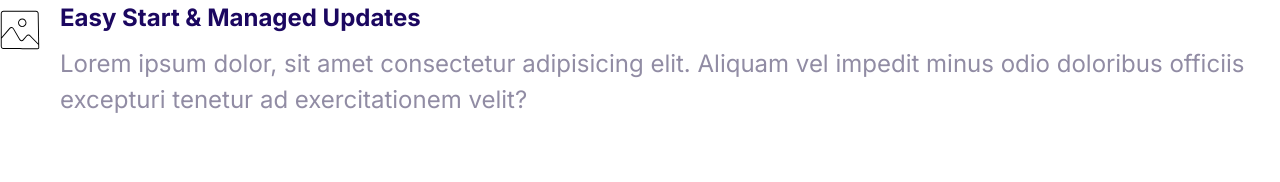
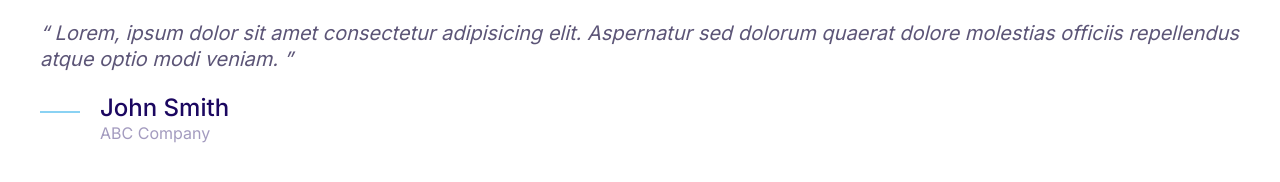
Before and after one commit to Klemen03/My-First-Website, a plain HTML site: page index.html in a window 1280 px wide. Drawn offline with Linux system fonts and the light colour scheme.

Commit message:
Build the quote component.

```diff
--- a/css/styles.css
+++ b/css/styles.css
@@ -4,6 +4,7 @@
   --color-accent: #ff3400;
   --color-headings: #1b0760;
   --color-body: #918ca4;
+  --color-body-darker: #5c5577;
   --color-border: #ccc;
   --border-radius: 30px;
 }
@@ -373,3 +374,52 @@ a {
 .media__image {
   margin-top: 1rem;
 }
+
+/* Quotes */
+.quote {
+  font-size: 3rem;
+  font-style: italic;
+  color: var(--color-body-darker);
+  line-height: 1.3;
+}
+
+.quote__text::before {
+  content: open-quote;
+}
+
+.quote__text::after {
+  content: close-quote;
+}
+
+.quote__author {
+  font-size: 3rem;
+  font-weight: 500;
+  font-style: normal;
+  margin-bottom: 0;
+}
+
+.quote__organization {
+  color: var(--color-headings);
+  opacity: 0.4;
+  font-size: 2rem;
+  font-style: normal;
+}
+
+.quote__line {
+  position: relative;
+  bottom: 10px;
+}
+
+@media screen and (min-width: 1024px) {
+  .quote {
+    font-size: 2rem;
+  }
+
+  .quote__author {
+    font-size: 2.4rem;
+  }
+
+  .quote__organization {
+    font-size: 1.6rem;
+  }
+}
--- a/index.html
+++ b/index.html
@@ -14,20 +14,25 @@
     <link rel="stylesheet" href="./css/styles.css" />
   </head>
   <body>
+    <blockquote class="quote">
+      <p class="quote__text">
+        Lorem, ipsum dolor sit amet consectetur adipisicing elit. Aspernatur sed
+        dolorum quaerat dolore molestias officiis repellendus atque optio modi
+        veniam.
+      </p>
+      <footer>
         <div class="media">
           <div class="media__image">
-        <svg class="icon">
-          <use xlink:href="images/sprite.svg#snap"></use>
+            <svg class="icon icon--primary quote__line">
+              <use xlink:href="images/sprite.svg#line"></use>
             </svg>
           </div>
           <div class="media__body">
-        <h3 class="media__title">Easy Start & Managed Updates</h3>
-        <p>
-          Lorem ipsum dolor, sit amet consectetur adipisicing elit. Aliquam vel
-          impedit minus odio doloribus officiis excepturi tenetur ad
-          exercitationem velit?
-        </p>
+            <h3 class="media__title quote__author">John Smith</h3>
+            <p class="quote__organization">ABC Company</p>
           </div>
         </div>
+      </footer>
+    </blockquote>
   </body>
 </html>
```
Also changed, not shown: components/quotes.html (added, +20 -0 lines). Lines whose indentation alone changed are shown as unchanged.
